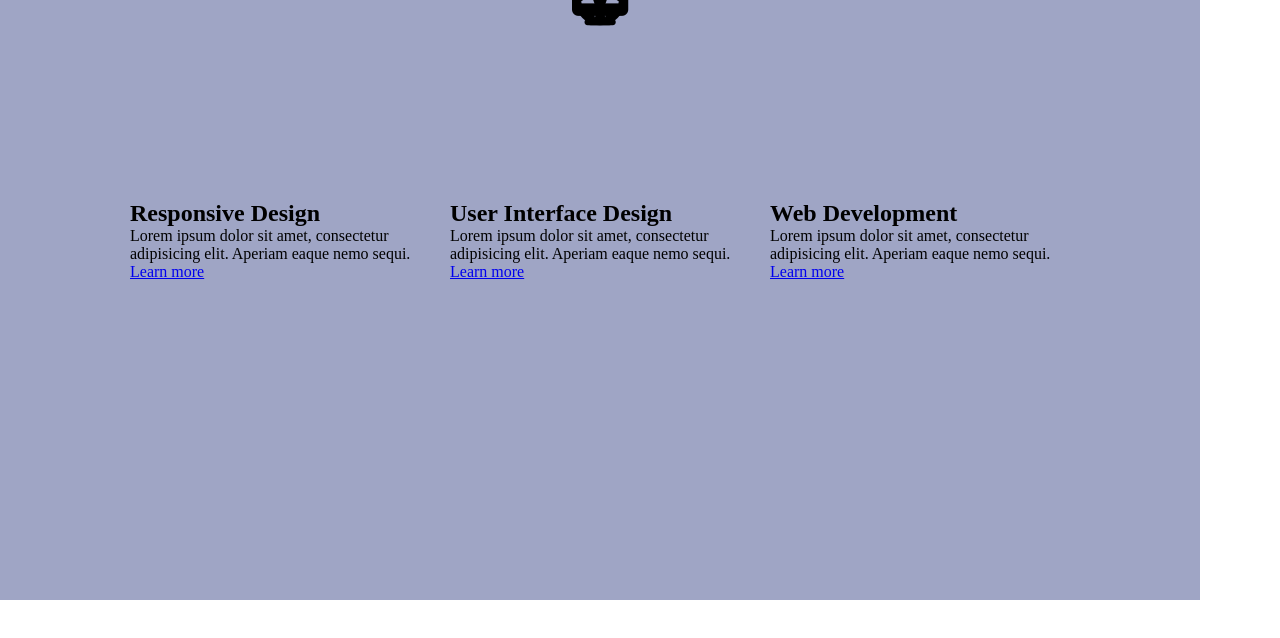
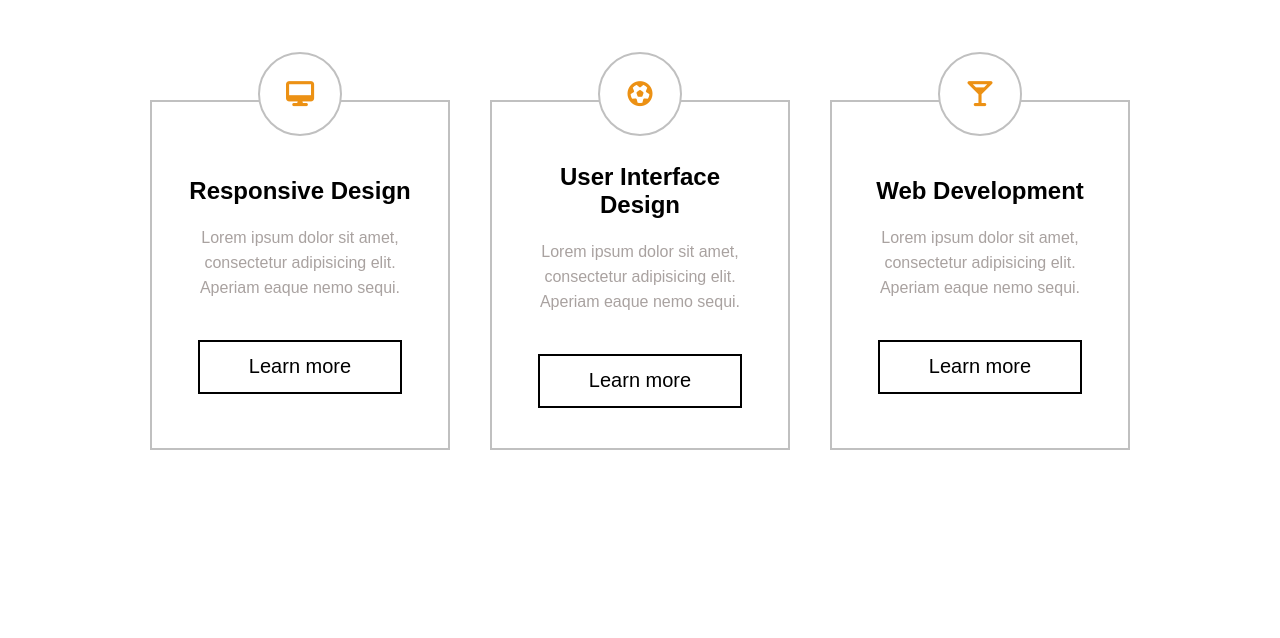
Before and after one commit to Oleh3131/html-homeworks, a plain HTML site: page homework_3/index_2.html in a window 1280 px wide. Drawn offline with Linux system fonts and the light colour scheme.

Commit message:
second add info

```diff
--- a/homework_3/index_2.html
+++ b/homework_3/index_2.html
@@ -13,54 +13,55 @@
 
 <div class="mainBlock">
 
-    <div class="headerBlocks">
+    <div class="mainThreeBlocks">
 
-        <div class="upperBlocks">
+        <div class="threeBlocks">
 
-            <div class="box">
+            <h2>Responsive Design</h2>
 
-                <i class="fa-solid fa-desktop"></i>
-
-            </div>
-
-            <div class="box">
-
-                <i class="fa-solid fa-futbol"></i>
-
-            </div>
-
-
-            <div class="box">
-
-                <i class="fa-solid fa-martini-glass"></i>
-
-            </div>
-        </div>
-
-    </div>
-
-
-    <div class="mainThreeBlocks">
-        <div class="threeBlocks">
-            <h2>Responsive Design</h2>
             <p>Lorem ipsum dolor sit amet, consectetur adipisicing elit. Aperiam eaque nemo
                 sequi.</p>
 
             <div class="button">
 
-                <a href="https://bootstrap-cheatsheet.themeselection.com/">Learn more</a>
+                <a href="https://bootstrap-cheatsheet.themeselection.com/" target="_blank">Learn
+                    more</a>
 
             </div>
+
+            <div class="upperBlocks">
+
+                <div class="box">
+
+                    <i class="fa-solid fa-desktop"></i>
+
+                </div>
+
+            </div>
+
         </div>
 
         <div class="threeBlocks">
+
             <h2>User Interface Design</h2>
+
             <p>Lorem ipsum dolor sit amet, consectetur adipisicing elit. Aperiam eaque nemo
                 sequi.</p>
 
             <div class="button">
 
-                <a href="https://bootstrap-cheatsheet.themeselection.com/">Learn more</a>
+                <a href="https://bootstrap-cheatsheet.themeselection.com/" target="_blank">Learn
+                    more</a>
+
+            </div>
+
+            <div class="upperBlocks">
+
+                <div class="box">
+
+                    <i class="fa-solid fa-futbol"></i>
+
+                </div>
 
             </div>
 
@@ -69,21 +70,32 @@
         <div class="threeBlocks">
 
             <h2>Web Development</h2>
+
             <p>Lorem ipsum dolor sit amet, consectetur adipisicing elit. Aperiam eaque nemo
                 sequi.</p>
 
             <div class="button">
 
-                <a href="https://bootstrap-cheatsheet.themeselection.com/">Learn more</a>
+                <a href="https://bootstrap-cheatsheet.themeselection.com/" target="_blank">Learn
+                    more</a>
+
+            </div>
+
+            <div class="upperBlocks">
+
+                <div class="box">
+
+                    <i class="fa-solid fa-martini-glass"></i>
+
+                </div>
 
             </div>
 
         </div>
+
     </div>
-
 
 </div>
 
-
 </body>
 </html>
--- a/homework_3/styles/main_2.css
+++ b/homework_3/styles/main_2.css
@@ -5,22 +5,22 @@
 
 }
 
+body{
+    display: flex;
+    justify-content: center;
+    align-items: center;
+}
 
 .mainBlock {
 
     width: 1200px;
     display: flex;
-    flex-direction: column;
-    background: #9FA5C5;
+    justify-content: center;
+    align-items: center;
+    background: #ffffff;
 
 }
 
-.headerBlocks {
-
-    width: 100%;
-    min-height: 200px;
-
-}
 
 .upperBlocks {
 
@@ -28,20 +28,28 @@
     display: flex;
     justify-content: center;
     align-items: center;
-    position: relative;
-
+    position: absolute;
+    column-gap: 250px;
+    top: -50px;
 }
 
 .box {
 
-    position: absolute;
-
+    width: 80px;
+    height: 80px;
+    border-radius: 50%;
+    border: 2px solid silver;
+    display: flex;
+    align-items: center;
+    justify-content: center;
+    background: white;
 }
 
 
 .box > i {
 
-    font-size: 50px;
+    font-size: 25px;
+    color: #EC9114;
 
 }
 
@@ -51,7 +59,9 @@
     display: flex;
     justify-content: center;
     align-items: center;
-    column-gap: 20px;
+    column-gap: 40px;
+    padding: 100px;
+    box-sizing: border-box;
 
 }
 
@@ -59,7 +69,56 @@
 
     display: flex;
     flex-direction: column;
+    justify-content: center;
+    align-items: center;
     width: 300px;
-    height: 400px;
+    height: 350px;
+    position: relative;
+    border: 2px solid silver;
+    padding: 30px 30px 10px;
+    box-sizing: border-box;
+}
+
+p {
+    font-family: "Arial", serif;
+    text-align: center;
+    color: #A9A2A0;
+    line-height: 25px;
+    margin-top: 20px;
+    margin-bottom: 40px;
+}
+
+h2 {
+
+    font-family: "Arial", serif;
+    text-align: center;
+}
+
+.button {
+
+    width: 200px;
+    height: 50px;
+    border: 2px solid black;
+    display: flex;
+    justify-content: center;
+    align-items: center;
+    cursor: pointer;
 
 }
+
+.button > a {
+
+    display: block;
+    text-decoration: none;
+    color: black;
+    font-family: "Arial", serif;
+    font-size: 20px;
+    transition: 2000ms linear;
+}
+
+a:hover {
+
+    color: red;
+    transition: 0.3ms;
+
+}
```
